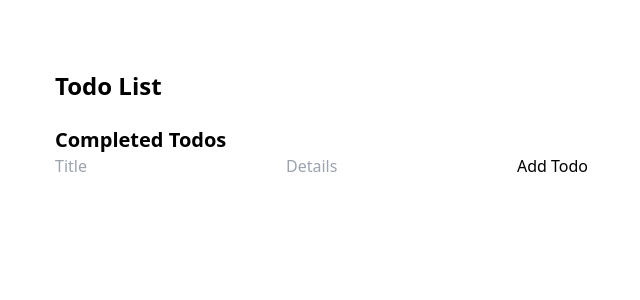
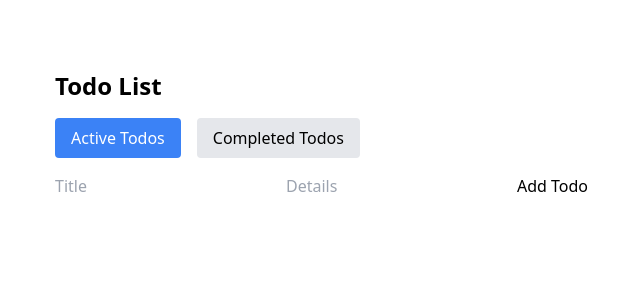
Before and after one commit to MOAZ1380/React-Tailwinds, a React (Vite) app: page / in a window 1280 px wide. Shown: the top 300 px of the page, without its empty margins (235-875 px from the left). Built offline with nearby package versions, Linux system fonts and the light colour scheme.

Commit message:
Refactor TodoList component to implement view type filtering for active and completed todos; remove redundant code and enhance UI interaction

```diff
--- a/src/components/TodoList.jsx
+++ b/src/components/TodoList.jsx
@@ -1,23 +1,45 @@
 import Todo from "./Todo";
 import Form from "./Form";
 import { useTodos } from "../hooks/useTodos";
+import { useMemo, useState } from "react";
 
 const TodoList = () => {
 	const { todos } = useTodos();
+	const [viewType, setViewType] = useState("active");
 
-	const activeTodos = todos.filter((todo) => !todo.isCompleted);
-	const completedTodos = todos.filter((todo) => todo.isCompleted);
+	const filteredTodos = useMemo(() => {
+		return viewType === "active"
+			? todos.filter((todo) => !todo.isCompleted)
+			: todos.filter((todo) => todo.isCompleted);
+	}, [todos, viewType]);
 
 	return (
 		<div className="w-[700px] m-auto mt-[70px]">
 			<h1 className="text-2xl font-bold mb-4">Todo List</h1>
-			{activeTodos.map((todo) => (
-				<Todo key={todo.id} todo={todo} />
-			))}
 
-			<h2 className="text-xl font-semibold mt-6">Completed Todos</h2>
-			{completedTodos.map((todo) => (
-				<Todo key={todo.id} todo={todo} />
+			<div className="flex gap-4 mb-4">
+				<button
+					className={`px-4 py-2 rounded ${
+						viewType === "active" ? "bg-blue-500 text-white" : "bg-gray-200"
+					}`}
+					onClick={() => setViewType("active")}>
+					Active Todos
+				</button>
+				<button
+					className={`px-4 py-2 rounded ${
+						viewType === "completed" ? "bg-blue-500 text-white" : "bg-gray-200"
+					}`}
+					onClick={() => setViewType("completed")}>
+					Completed Todos
+				</button>
+			</div>
+
+			{filteredTodos.map((todo) => (
+				<button
+					key={todo.id}
+					className="block w-full text-left mb-2 p-2 rounded hover:bg-gray-100">
+					<Todo todo={todo} />
+				</button>
 			))}
 
 			<Form />
--- a/src/context/TodoProvider.jsx
+++ b/src/context/TodoProvider.jsx
@@ -3,8 +3,6 @@ import { TodoContext } from "./TodoContext";
 
 export const TodoProvider = ({ children }) => {
 	const todoReducer = (state, action) => {
-		console.log(state, action);
-
 		switch (action.type) {
 			case "ADD_TODO":
 				return [...state, action.payload];
```
